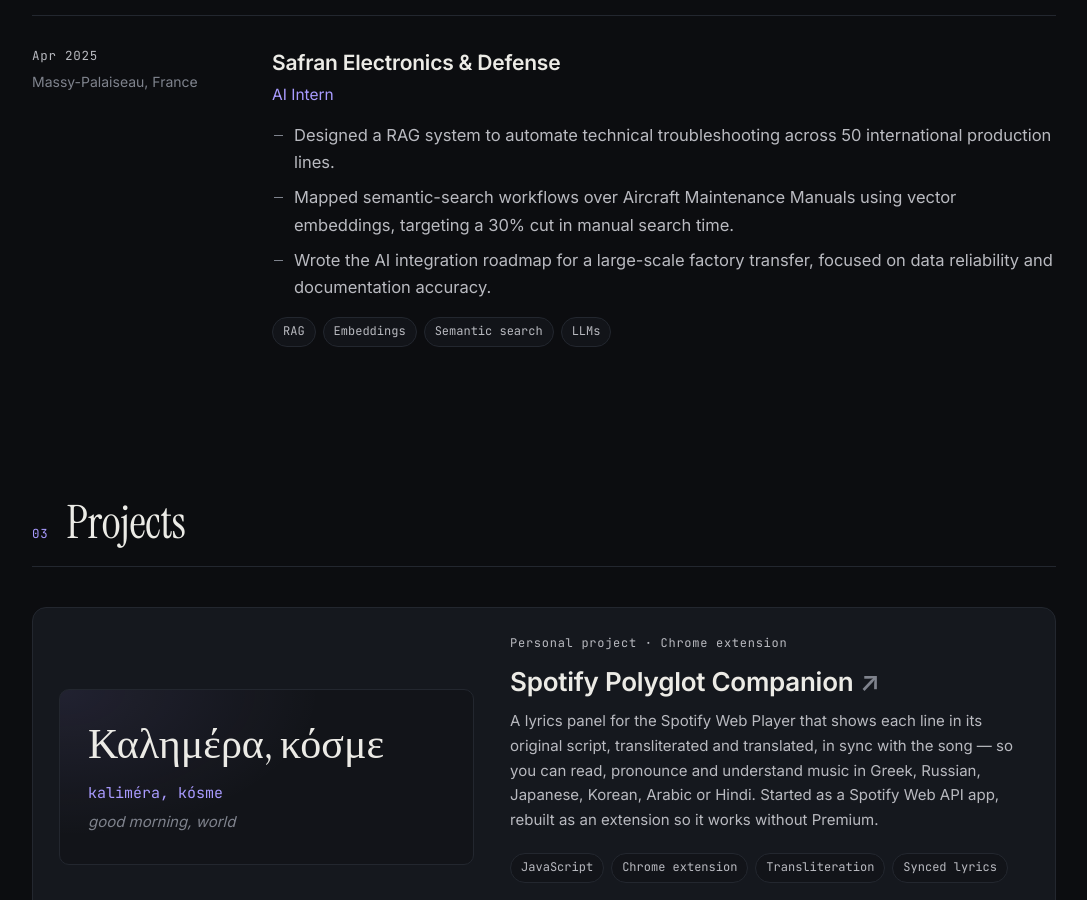
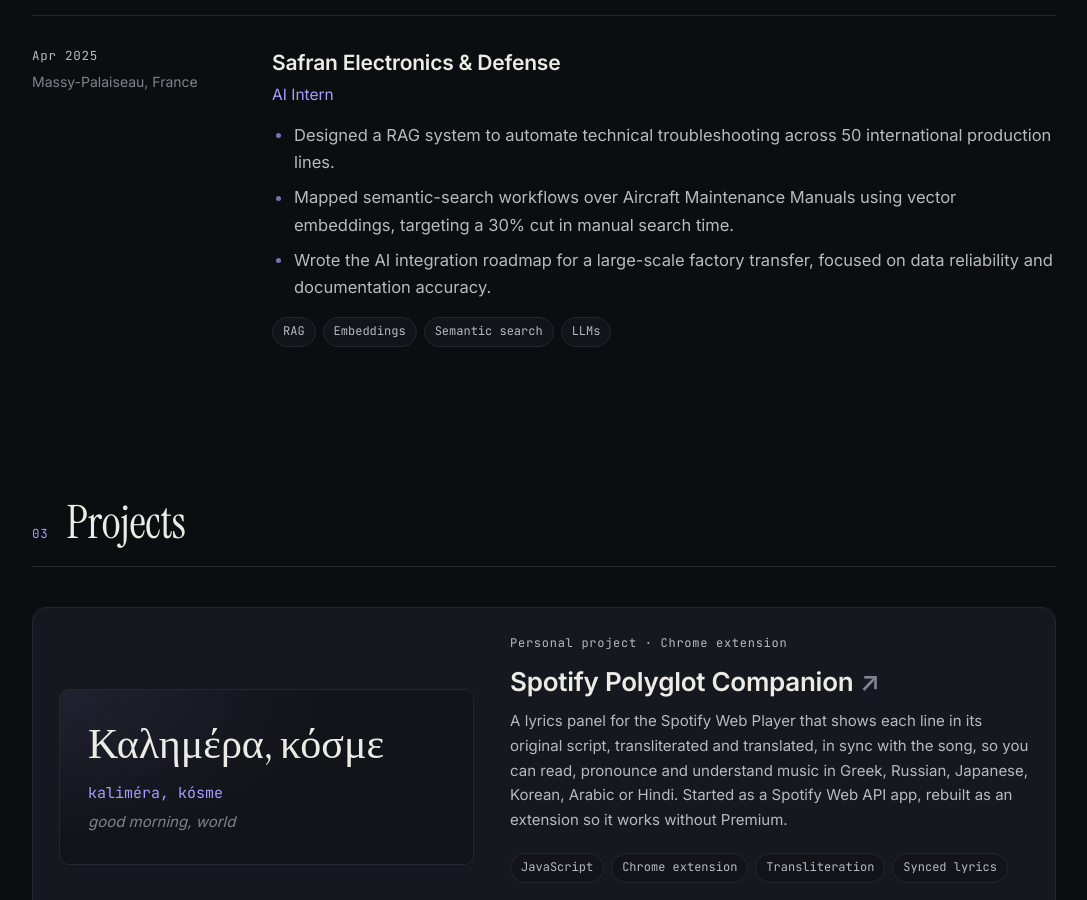
Before and after one commit to CharlesMontluc/CharlesMontluc.github.io, a plain HTML site: page index.html in a window 1280 px wide. Shown: the part 1900-2800 px from the top of the page, without its empty margins (96-1183 px from the left). Drawn offline with Linux system fonts and the light colour scheme.

Commit message:
Remove em dashes from the text, use dot bullets

```diff
--- a/assets/css/style.css
+++ b/assets/css/style.css
@@ -420,11 +420,13 @@ h3 { font-weight: 600; letter-spacing: -.01em; }
 .role-body > ul:not(.tags) li::before {
   content: "";
   position: absolute;
-  left: 2px;
-  top: .78em;
-  width: 9px;
-  height: 1px;
-  background: var(--muted);
+  left: 4px;
+  top: .68em;
+  width: 5px;
+  height: 5px;
+  border-radius: 50%;
+  background: var(--accent);
+  opacity: .7;
 }
 
 .tags {
--- a/index.html
+++ b/index.html
@@ -4,7 +4,7 @@
   <meta charset="utf-8">
   <meta name="viewport" content="width=device-width, initial-scale=1">
   <title>Charles Montluc-Giannopoulou</title>
-  <meta name="description" content="Charles Montluc-Giannopoulou — AI & data student at CentraleSupélec and ESSEC (AIDAMS). Internships at Société Générale and Safran. Projects in RAG, NLP and automation.">
+  <meta name="description" content="Charles Montluc-Giannopoulou, AI & data student at CentraleSupélec and ESSEC (AIDAMS). Internships at Société Générale and Safran. Projects in RAG, NLP and automation.">
   <meta name="author" content="Charles Montluc-Giannopoulou">
   <meta name="theme-color" content="#0c0d10">
 
@@ -17,7 +17,7 @@
   <link rel="preconnect" href="https://fonts.googleapis.com">
   <link rel="preconnect" href="https://fonts.gstatic.com" crossorigin>
   <link href="https://fonts.googleapis.com/css2?family=Instrument+Serif:ital@0;1&family=Inter:wght@400;500;600&family=JetBrains+Mono:wght@400;500&display=swap" rel="stylesheet">
-  <link rel="stylesheet" href="assets/css/style.css?v=20261128g">
+  <link rel="stylesheet" href="assets/css/style.css?v=20261128h">
 
   <script>
     // Apply the saved theme before first paint to avoid a flash.
@@ -57,7 +57,7 @@
         <p class="lede">
           Student in AI, data and management sciences at
           <strong>CentraleSupélec</strong> &amp; <strong>ESSEC</strong>.
-          I build tools that turn messy information into something people can use —
+          I build tools that turn messy information into something people can use:
           retrieval systems, NLP pipelines and automations.
         </p>
         <div class="hero-actions">
@@ -181,7 +181,7 @@
             <h3><a href="https://charlesmontluc.github.io/spotify-polyglot-companion/" target="_blank" rel="noopener">Spotify Polyglot Companion <span class="arrow" aria-hidden="true">↗</span></a></h3>
             <p>
               A lyrics panel for the Spotify Web Player that shows each line in its original script,
-              transliterated and translated, in sync with the song — so you can read, pronounce and understand
+              transliterated and translated, in sync with the song, so you can read, pronounce and understand
               music in Greek, Russian, Japanese, Korean, Arabic or Hindi. Started as a Spotify Web API app, rebuilt
               as an extension so it works without Premium.
             </p>
@@ -217,7 +217,7 @@
           <h3><a href="https://github.com/CharlesMontluc/central-bank-assistant" target="_blank" rel="noopener">Central Bank Communications Assistant <span class="arrow" aria-hidden="true">↗</span></a></h3>
           <p>
             Ask a question about Fed and ECB statements and minutes and get a short answer that cites the bank,
-            date and paragraph — or a refusal when the documents don't say. A fine-tuned encoder tags each cited
+            date and paragraph, or a refusal when the documents don't say. A fine-tuned encoder tags each cited
             sentence as hawkish, neutral or dovish.
           </p>
           <ul class="tags"><li>RAG</li><li>Fine-tuning</li><li>Hugging Face</li><li>Gradio</li></ul>
```
